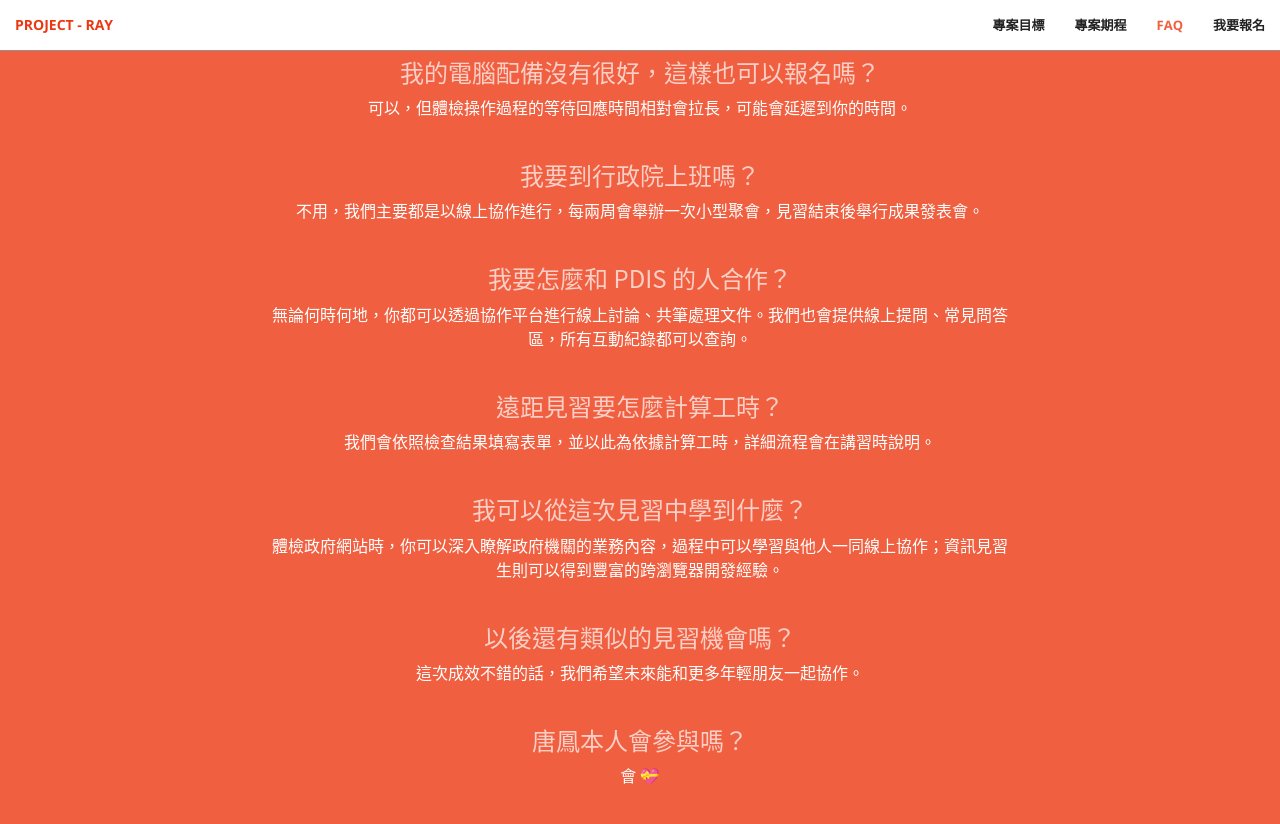
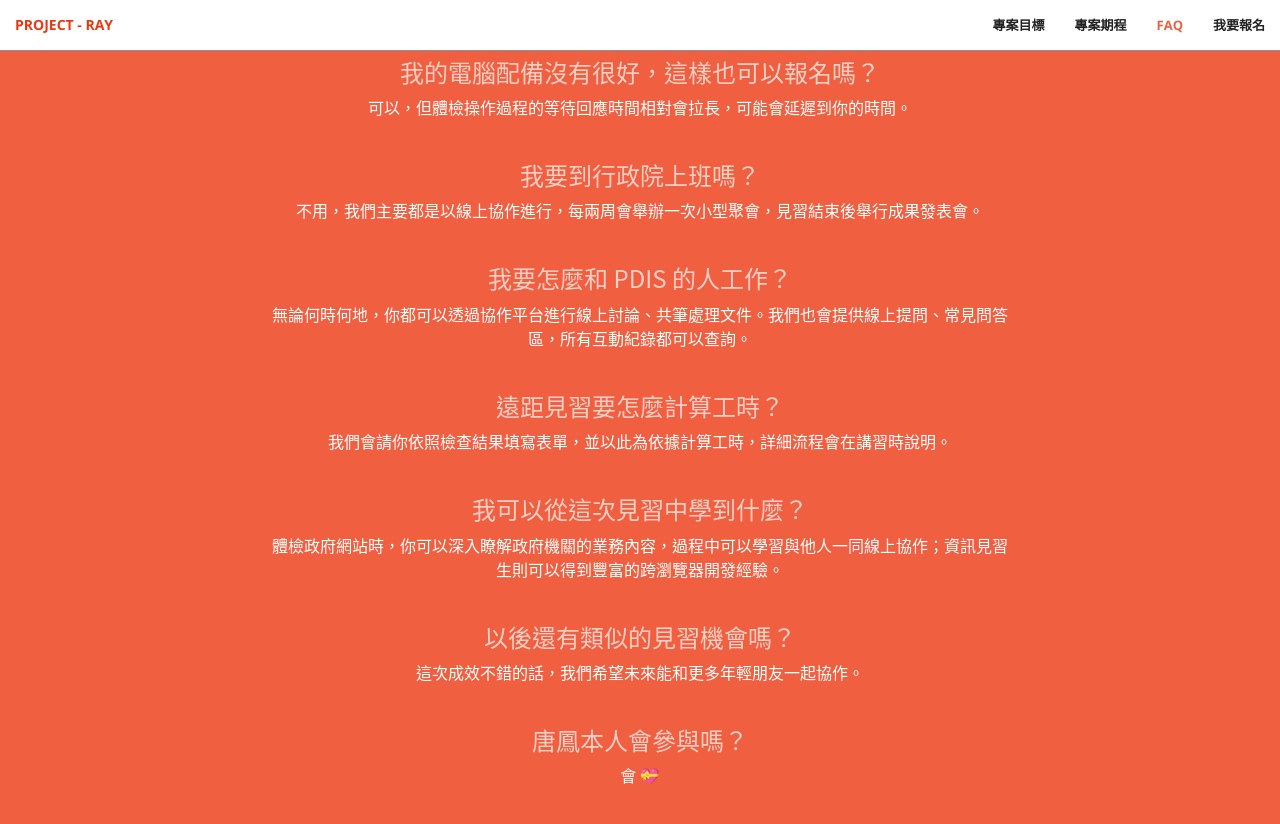
Before and after one commit to PDIS/ray2018, a Jekyll site: the page built from docs/index.html, in a window 1280 px wide and 900 px high, scrolled down 2765 px. Shown: the top 824 px of the window. Built offline with Jekyll 4.4.1, drawn with Linux system fonts in a browser that asks for light colours.

Commit message:
Update faq.json

```diff
--- a/docs/_data/faq.json
+++ b/docs/_data/faq.json
@@ -19,12 +19,12 @@
         "a": "不用，我們主要都是以線上協作進行，每兩周會舉辦一次小型聚會，見習結束後舉行成果發表會。"
     },
     {
-        "q": "我要怎麼和 PDIS 的人合作？",
+        "q": "我要怎麼和 PDIS 的人工作？",
         "a": "無論何時何地，你都可以透過協作平台進行線上討論、共筆處理文件。我們也會提供線上提問、常見問答區，所有互動紀錄都可以查詢。"
     },
     {
         "q": "遠距見習要怎麼計算工時？",
-        "a": "我們會依照檢查結果填寫表單，並以此為依據計算工時，詳細流程會在講習時說明。"
+        "a": "我們會請你依照檢查結果填寫表單，並以此為依據計算工時，詳細流程會在講習時說明。"
     },
     {
         "q": "我可以從這次見習中學到什麼？",
```
